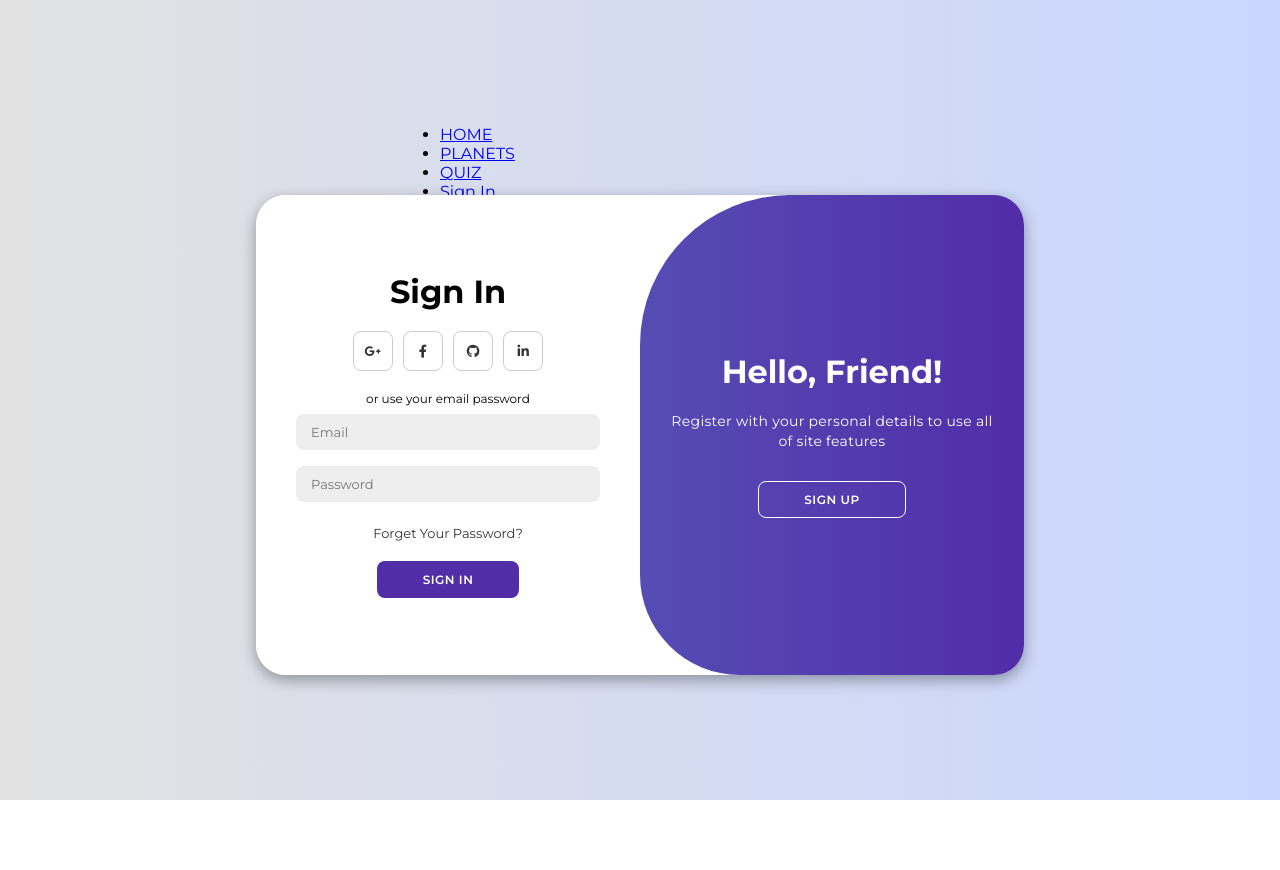
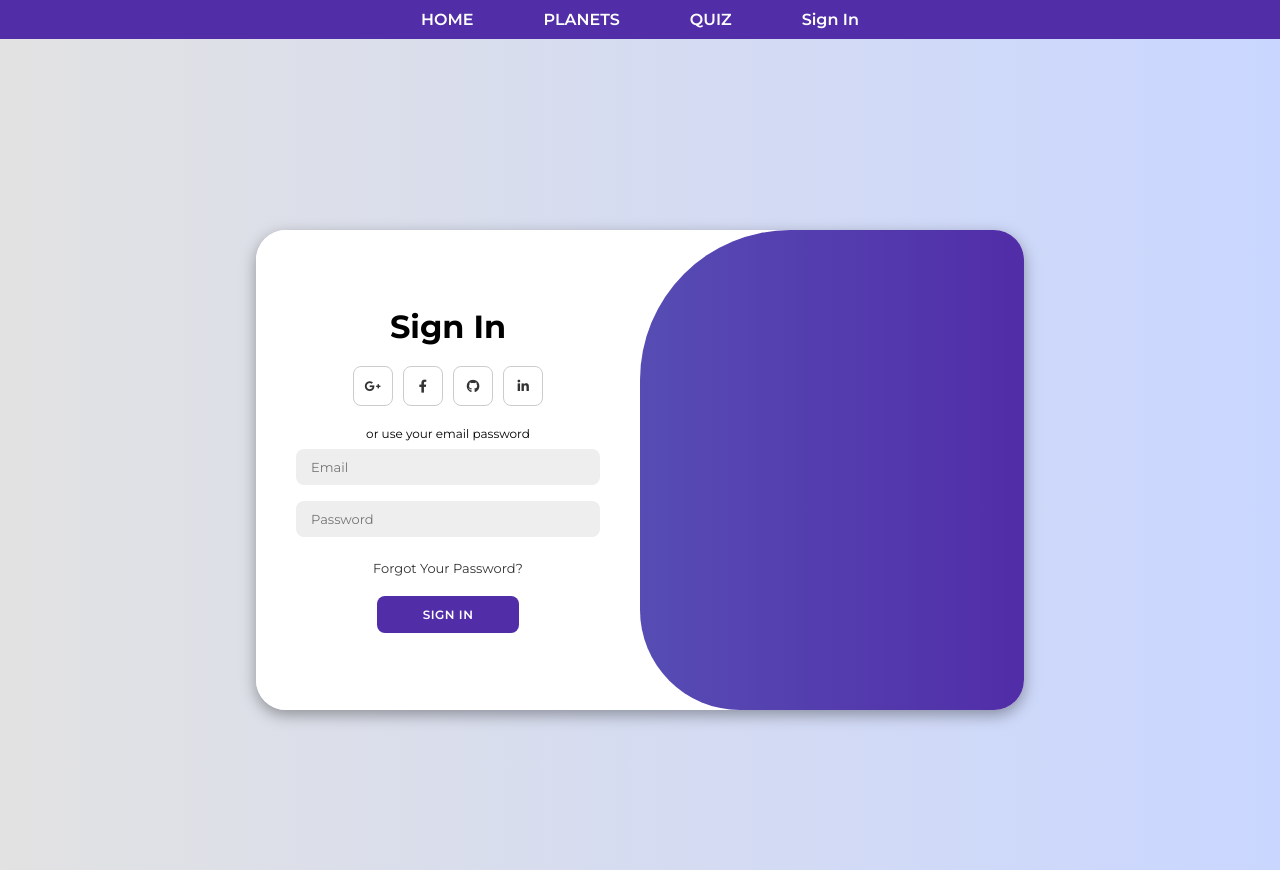
Before and after one commit to 1baki/SystemeSolaireBBT, a plain HTML site: page SignIn.html in a window 1280 px wide. Before the commit the page ends 800 px from the top, so only its background shows below. Drawn offline with Linux system fonts and the light colour scheme.

Commit message:
navbar login

```diff
--- a/SignIn.css
+++ b/SignIn.css
@@ -1,17 +1,13 @@
 @import url('https://fonts.googleapis.com/css2?family=Montserrat:wght@300;400;500;600;700&display=swap');
-.menu{
-    width: 400px;
-    float: left;
-    height: 70px;
-}
-*{
+
+* {
     margin: 0;
     padding: 0;
     box-sizing: border-box;
     font-family: 'Montserrat', sans-serif;
 }
 
-body{
+body {
     background-color: #c9d6ff;
     background: linear-gradient(to right, #e2e2e2, #c9d6ff);
     display: flex;
@@ -19,9 +15,46 @@ body{
     justify-content: center;
     flex-direction: column;
     height: 100vh;
+    margin-top: 70px; /* Pour éviter le chevauchement avec le menu */
 }
 
-.container{
+.menu {
+    width: 100%;
+    background-color: #512da8;
+    padding: 10px 0;
+    position: fixed;
+    top: 0;
+    left: 0;
+    z-index: 1000;
+}
+
+.menu ul {
+    list-style: none;
+    display: flex;
+    justify-content: center;
+    padding: 0;
+    margin: 0;
+}
+
+.menu li {
+    margin: 0 20px;
+}
+
+.menu a {
+    color: white;
+    text-decoration: none;
+    font-size: 16px;
+    font-weight: 600;
+    padding: 10px 15px;
+    transition: background-color 0.3s;
+}
+
+.menu a:hover {
+    background-color: #5c6bc0;
+    border-radius: 5px;
+}
+
+.container {
     background-color: #fff;
     border-radius: 30px;
     box-shadow: 0 5px 15px rgba(0, 0, 0, 0.35);
@@ -32,25 +65,25 @@ body{
     min-height: 480px;
 }
 
-.container p{
+.container p {
     font-size: 14px;
     line-height: 20px;
     letter-spacing: 0.3px;
     margin: 20px 0;
 }
 
-.container span{
+.container span {
     font-size: 12px;
 }
 
-.container a{
+.container a {
     color: #333;
     font-size: 13px;
     text-decoration: none;
     margin: 15px 0 10px;
 }
 
-.container button{
+.container button {
     background-color: #512da8;
     color: #fff;
     font-size: 12px;
@@ -64,12 +97,12 @@ body{
     cursor: pointer;
 }
 
-.container button.hidden{
+.container button.hidden {
     background-color: transparent;
     border-color: #fff;
 }
 
-.container form{
+.container form {
     background-color: #fff;
     display: flex;
     align-items: center;
@@ -79,7 +112,7 @@ body{
     height: 100%;
 }
 
-.container input{
+.container input {
     background-color: #eee;
     border: none;
     margin: 8px 0;
@@ -90,53 +123,53 @@ body{
     outline: none;
 }
 
-.form-container{
+.form-container {
     position: absolute;
     top: 0;
     height: 100%;
     transition: all 0.6s ease-in-out;
 }
 
-.sign-in{
+.sign-in {
     left: 0;
     width: 50%;
     z-index: 2;
 }
 
-.container.active .sign-in{
+.container.active .sign-in {
     transform: translateX(100%);
 }
 
-.sign-up{
+.sign-up {
     left: 0;
     width: 50%;
     opacity: 0;
     z-index: 1;
 }
 
-.container.active .sign-up{
+.container.active .sign-up {
     transform: translateX(100%);
     opacity: 1;
     z-index: 5;
     animation: move 0.6s;
 }
 
-@keyframes move{
-    0%, 49.99%{
+@keyframes move {
+    0%, 49.99% {
         opacity: 0;
         z-index: 1;
     }
-    50%, 100%{
+    50%, 100% {
         opacity: 1;
         z-index: 5;
     }
 }
 
-.social-icons{
+.social-icons {
     margin: 20px 0;
 }
 
-.social-icons a{
+.social-icons a {
     border: 1px solid #ccc;
     border-radius: 20%;
     display: inline-flex;
@@ -147,7 +180,7 @@ body{
     height: 40px;
 }
 
-.toggle-container{
+.toggle-container {
     position: absolute;
     top: 0;
     left: 50%;
@@ -159,12 +192,12 @@ body{
     z-index: 1000;
 }
 
-.container.active .toggle-container{
+.container.active .toggle-container {
     transform: translateX(-100%);
     border-radius: 0 150px 100px 0;
 }
 
-.toggle{
+.toggle {
     background-color: #512da8;
     height: 100%;
     background: linear-gradient(to right, #5c6bc0, #512da8);
@@ -177,11 +210,11 @@ body{
     transition: all 0.6s ease-in-out;
 }
 
-.container.active .toggle{
+.container.active .toggle {
     transform: translateX(50%);
 }
 
-.toggle-panel{
+.toggle-panel {
     position: absolute;
     width: 50%;
     height: 100%;
@@ -191,24 +224,4 @@ body{
     flex-direction: column;
     padding: 0 30px;
     text-align: center;
-    top: 0;
-    transform: translateX(0);
-    transition: all 0.6s ease-in-out;
 }
-
-.toggle-left{
-    transform: translateX(-200%);
-}
-
-.container.active .toggle-left{
-    transform: translateX(0);
-}
-
-.toggle-right{
-    right: 0;
-    transform: translateX(0);
-}
-
-.container.active .toggle-right{
-    transform: translateX(200%);
-}
--- a/SignIn.html
+++ b/SignIn.html
@@ -18,7 +18,6 @@
             <li><a href="SignIn.html">Sign In</a></li>
         </ul>
     </div>
-</div>
 
     <div class="container" id="container">
         <div class="form-container sign-up">
@@ -30,7 +29,7 @@
                     <a href="#" class="icon" title="GitHub"><i class="fa-brands fa-github"></i></a>
                     <a href="#" class="icon" title="LinkedIn"><i class="fa-brands fa-linkedin-in"></i></a>
                 </div>
-                <span>or use your email for registeration</span>
+                <span>or use your email for registration</span>
                 <input type="text" placeholder="Name">
                 <input type="email" placeholder="Email">
                 <input type="password" placeholder="Password">
@@ -49,7 +48,7 @@
                 <span>or use your email password</span>
                 <input type="email" placeholder="Email">
                 <input type="password" placeholder="Password">
-                <a href="#">Forget Your Password?</a>
+                <a href="#">Forgot Your Password?</a>
                 <button type="button">Sign In</button>
             </form>
         </div>
@@ -57,12 +56,12 @@
             <div class="toggle">
                 <div class="toggle-panel toggle-left">
                     <h1>Welcome Back!</h1>
-                    <p>Enter your personal details to use all of site features</p>
+                    <p>Enter your personal details to use all site features</p>
                     <button class="hidden" id="login">Sign In</button>
                 </div>
                 <div class="toggle-panel toggle-right">
                     <h1>Hello, Friend!</h1>
-                    <p>Register with your personal details to use all of site features</p>
+                    <p>Register with your personal details to use all site features</p>
                     <button class="hidden" id="register">Sign Up</button>
                 </div>
             </div>
```
